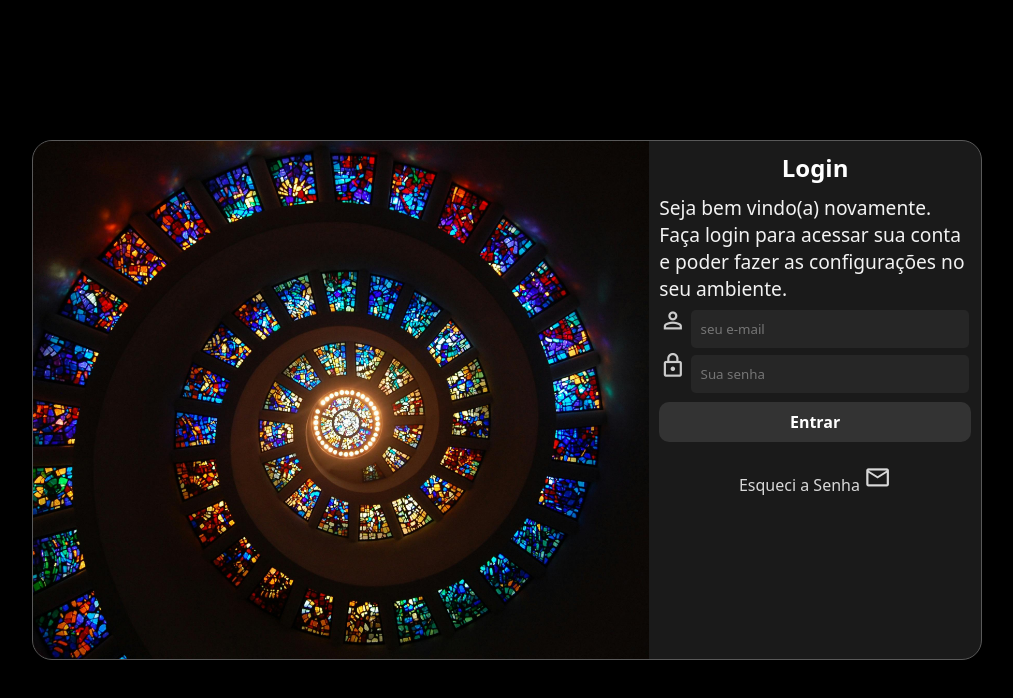
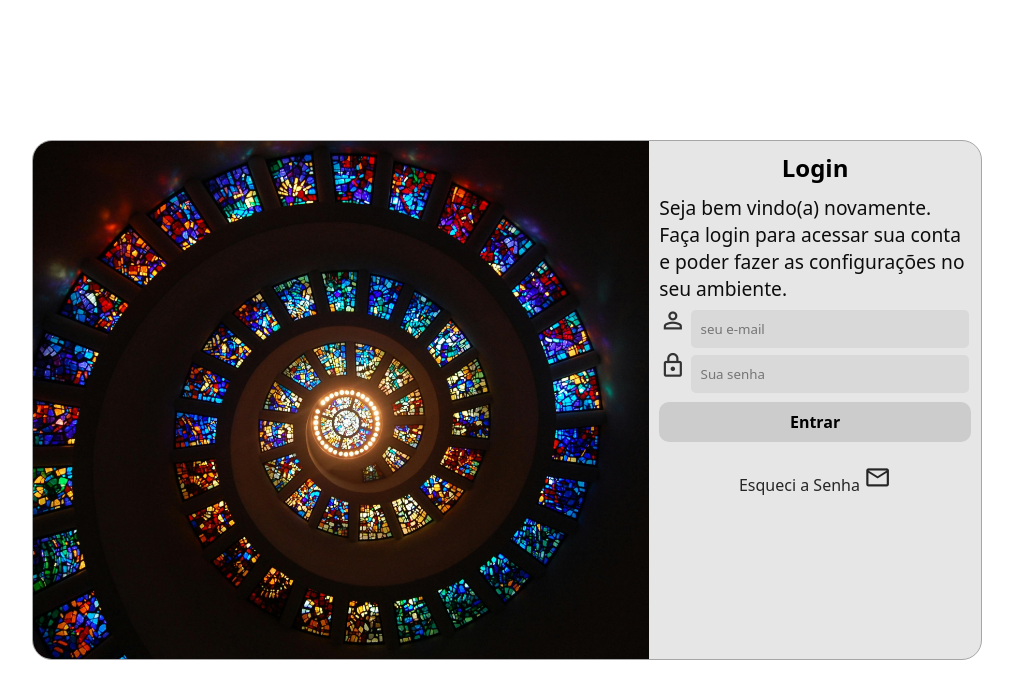
Before and after one commit to RyanRSR/projeto-login, a plain HTML site: page index.html in a window 1280 px wide. Shown: the whole page, without its empty margins (133-1146 px from the left). Drawn offline with nearby package versions, Linux system fonts and the light colour scheme.

Commit message:
light-theme

```diff
--- a/estilos/style.css
+++ b/estilos/style.css
@@ -18,6 +18,22 @@
 --links: hsl(0 0% 85%);
 --forms: hsl(0 0% 80%);
 
+}
+
+
+.light{
+    --fundo: hsl(0 0% 100%);
+    --caixa: hsl(0 0% 90%);
+    --caixa-texto: hsl(0 0% 85%);
+    --botao: hsl(0 0% 80%);
+    --botao-h: hsl(0 0% 75%);
+    --bg-imagens:hsl(0 0% 70%);
+    --bordas: hsl(0 0% 65%);
+    --highlight:hsl(0 0% 55%);
+    --titulo: hsl(0 0% 0%);
+    --texto:hsl(0 0% 5%);
+    --links: hsl(0 0% 15%);
+    --forms:hsl(0 0% 20%);
 }
 
 *{
--- a/index.html
+++ b/index.html
@@ -8,7 +8,7 @@
     <link rel="stylesheet" href="estilos/style.css">
     <link rel="stylesheet" href="estilos/media.css">
 </head>
-<body>
+<body class="light">
     <main>
         <section id="login">
             <div id="imagem">
@@ -38,5 +38,6 @@
 
         </section>
     </main>
+    <script href="script.js"></script>
 </body>
 </html>
--- /dev/null
+++ b/script.js
@@ -0,0 +1 @@
+window.alert("Hello, World!")
```
